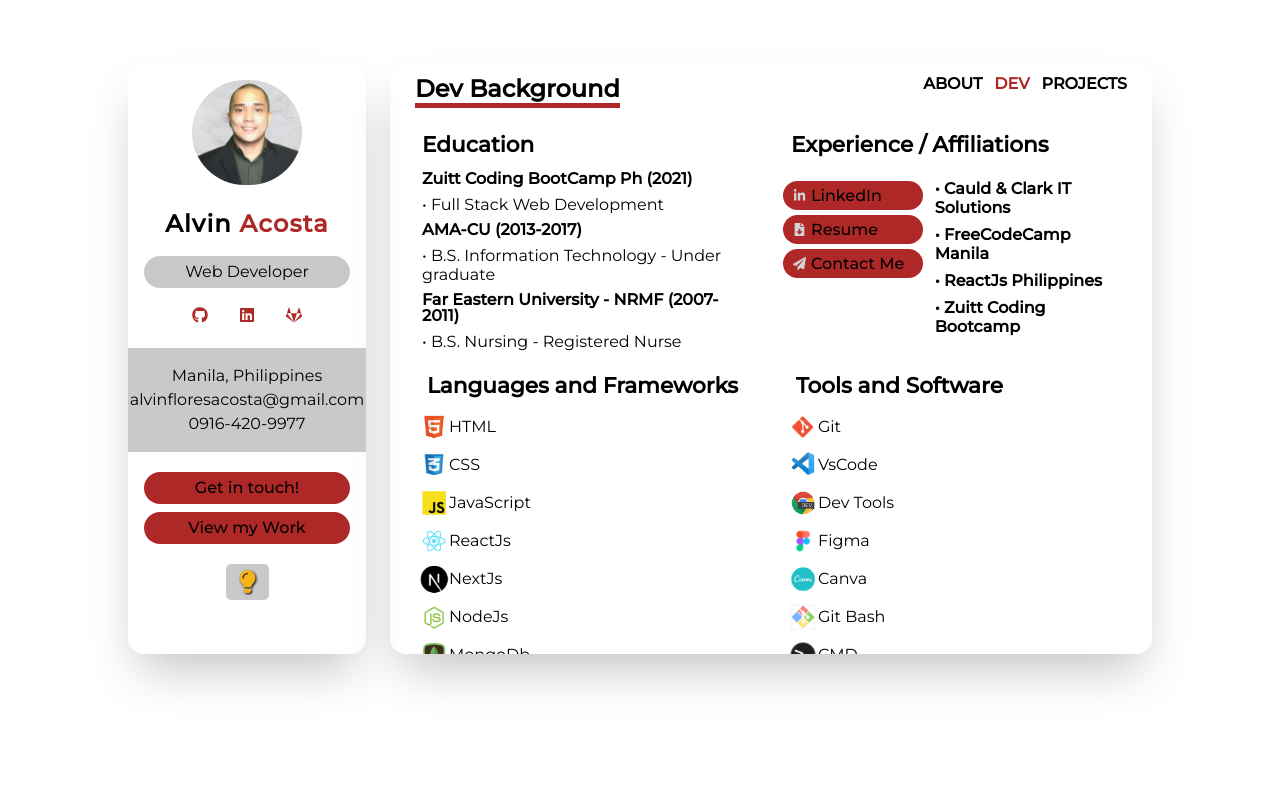
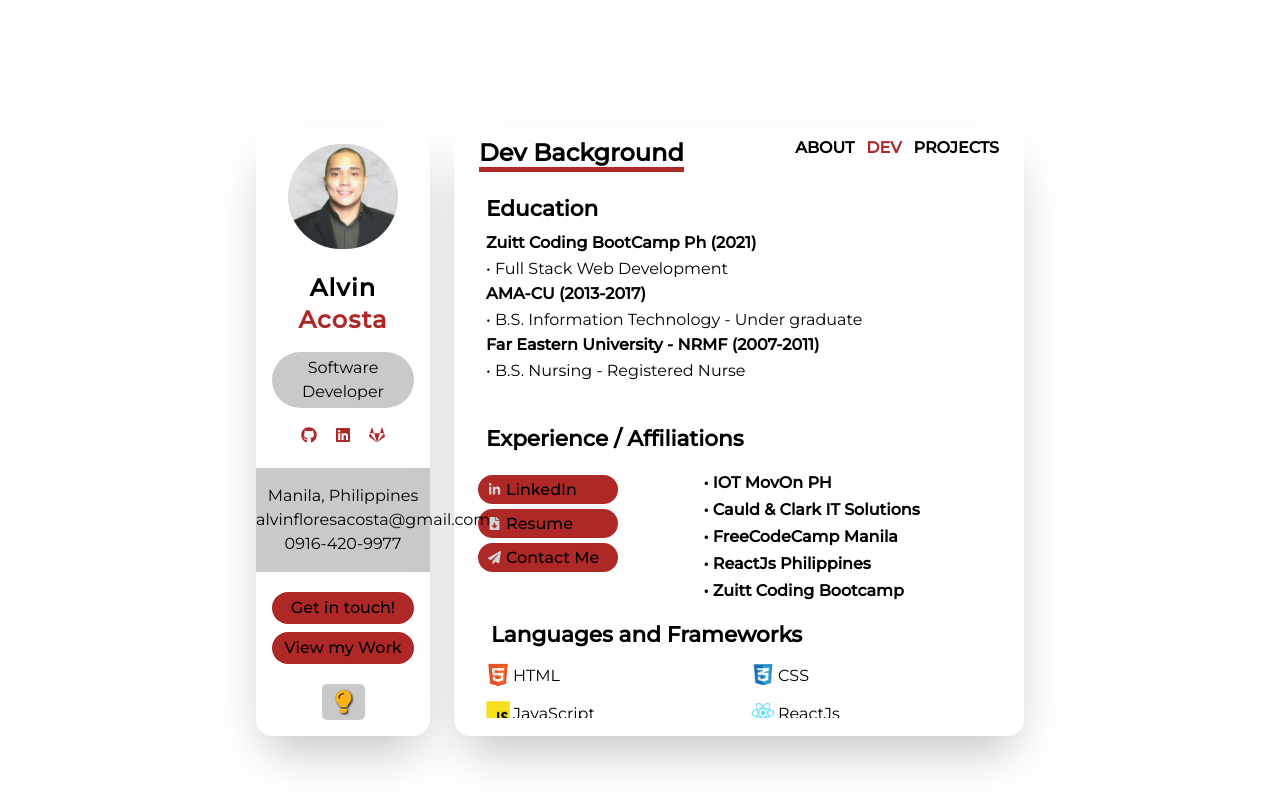
Before and after one commit to Exx-hub/nextjs-portfolio, a Next.js app: page /dev in a window 1280 px wide. Built offline with nearby package versions, Linux system fonts and the light colour scheme.

Commit message:
fix layout,add work,change title

```diff
--- a/components/Sidebar.js
+++ b/components/Sidebar.js
@@ -37,7 +37,7 @@
         <h3 className={styles.name}>
           Alvin <span className={styles.firstName}>Acosta</span>
         </h3>
-				<p className={styles.title}>Web Developer</p>
+        <p className={styles.title}>Software Developer</p>
 
         <div className={styles.socialIcons}>
           <a href="https://github.com/Exx-hub" target="_blank">
--- a/pages/dev.js
+++ b/pages/dev.js
@@ -67,6 +67,7 @@
                 </a>
               </div>
               <div className={styles.listDiv}>
+                <h6>• IOT MovOn PH</h6>
                 <h6>• Cauld & Clark IT Solutions</h6>
                 <h6>• FreeCodeCamp Manila</h6>
                 <h6>• ReactJs Philippines</h6>
--- a/styles/globals.css
+++ b/styles/globals.css
@@ -25,6 +25,11 @@
   margin-top: 4rem;
   margin-bottom: 4rem;
 
+  /* border: 1px solid red; */
+  width: 80%;
+  margin: 4rem auto;
+  margin-top: 8rem;
+  height: 500px;
   /* small */
   /* padding-left: 1.25rem;
 	padding-right: 1.25rem; */
```
Also changed, not shown: styles/Home.module.css (indentation only). Lines whose indentation alone changed are shown as unchanged.
